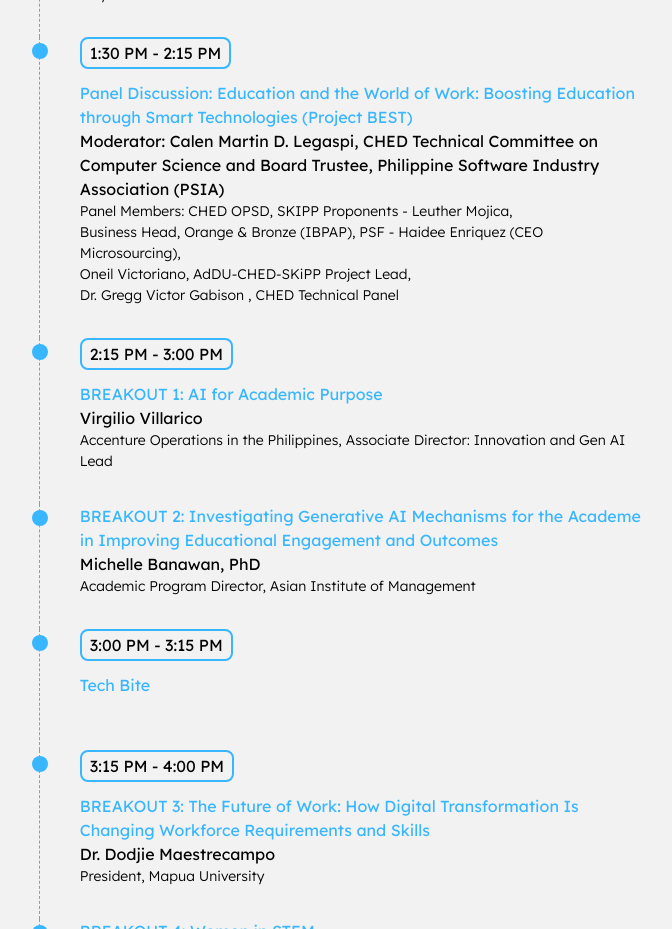
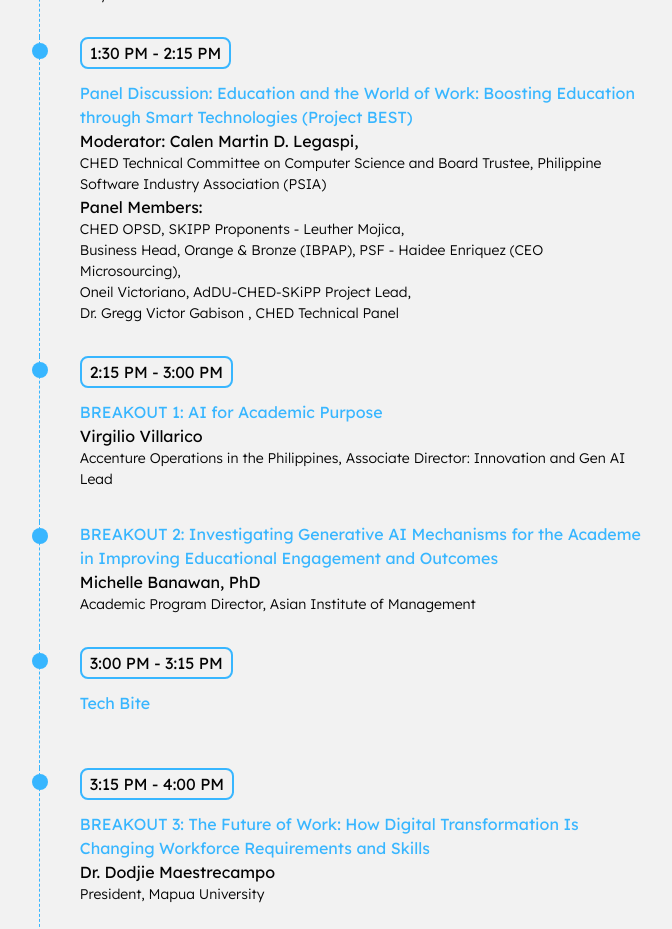
Before and after one commit to Samshh/CHEDx-Website, a React (Vite) app: page /programme in a window 1280 px wide. Shown: the part 3780-4709 px from the top of the page, without its empty margins (303-975 px from the left). Built offline with nearby package versions, Linux system fonts and the light colour scheme.

Commit message:
EDIT: programme day 1 timeline clustered fix

```diff
--- a/src/pages/programme/components/MappedTimeline.tsx
+++ b/src/pages/programme/components/MappedTimeline.tsx
@@ -96,10 +96,9 @@ const timeline: Timeline = {
       time: "1:30 PM - 2:15 PM",
       segment:
         "Panel Discussion: Education and the World of Work: Boosting Education through Smart Technologies (Project BEST)",
-      title:
-        "Moderator: Calen Martin D. Legaspi, CHED Technical Committee on Computer Science and Board Trustee, Philippine Software Industry Association (PSIA)",
+      title: `Moderator: Calen Martin D. Legaspi, <p>CHED Technical Committee on Computer Science and Board Trustee, Philippine Software Industry Association (PSIA)</p>Panel Members:`,
       subtitle:
-        "Panel Members: CHED OPSD, SKIPP Proponents - Leuther Mojica, \nBusiness Head, Orange & Bronze (IBPAP), PSF - Haidee Enriquez (CEO Microsourcing),  \nOneil Victoriano, AdDU-CHED-SKiPP Project Lead, \n Dr. Gregg Victor Gabison , CHED Technical Panel",
+        "CHED OPSD, SKIPP Proponents - Leuther Mojica, \nBusiness Head, Orange & Bronze (IBPAP), PSF - Haidee Enriquez (CEO Microsourcing),  \nOneil Victoriano, AdDU-CHED-SKiPP Project Lead, \n Dr. Gregg Victor Gabison , CHED Technical Panel",
     },
     {
       time: "2:15 PM - 3:00 PM",
```
